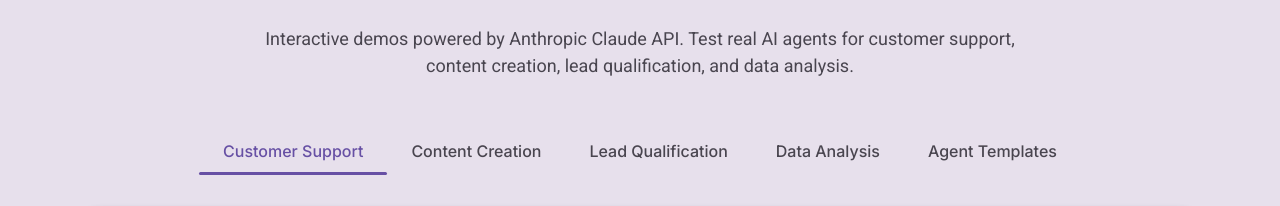
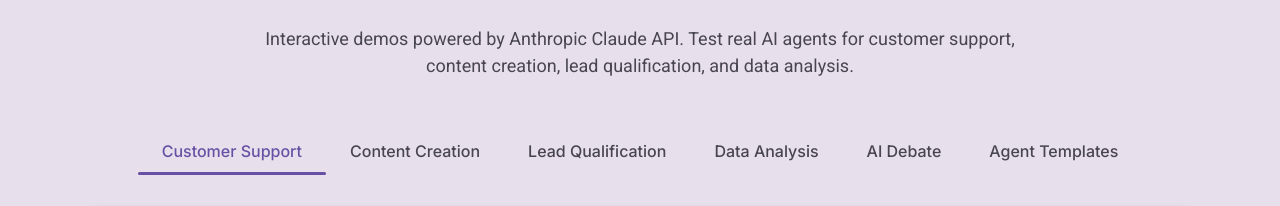
Before and after one commit to eakarsu/multi_agents, a React (Create React App) app: page / in a window 1280 px wide. Shown: the part 5832-6038 px from the top of the page. Built offline with nearby package versions, Linux system fonts and the light colour scheme; no server answers.

Commit message:
🔖 Checkpoint: Edit /Users/erolakarsu/projects/multi_agents/src/components/Demo/Demo.js

```diff
--- a/src/components/Demo/Demo.js
+++ b/src/components/Demo/Demo.js
@@ -14,6 +14,7 @@
 import LeadQualificationDemo from './LeadQualificationDemo';
 import DataAnalysisDemo from './DataAnalysisDemo';
 import AgentTemplateExplorer from './AgentTemplateExplorer';
+import DebateDemo from './DebateDemo';
 
 const MotionTypography = motion(Typography);
 const MotionBox = motion(Box);
@@ -23,6 +24,7 @@
   'Content Creation',
   'Lead Qualification',
   'Data Analysis',
+  'AI Debate',
   'Agent Templates'
 ];
 
```
Also changed, not shown: .claude/checkpoints/1773568378.json (added), .claude/checkpoints/1773568379.json (added).
